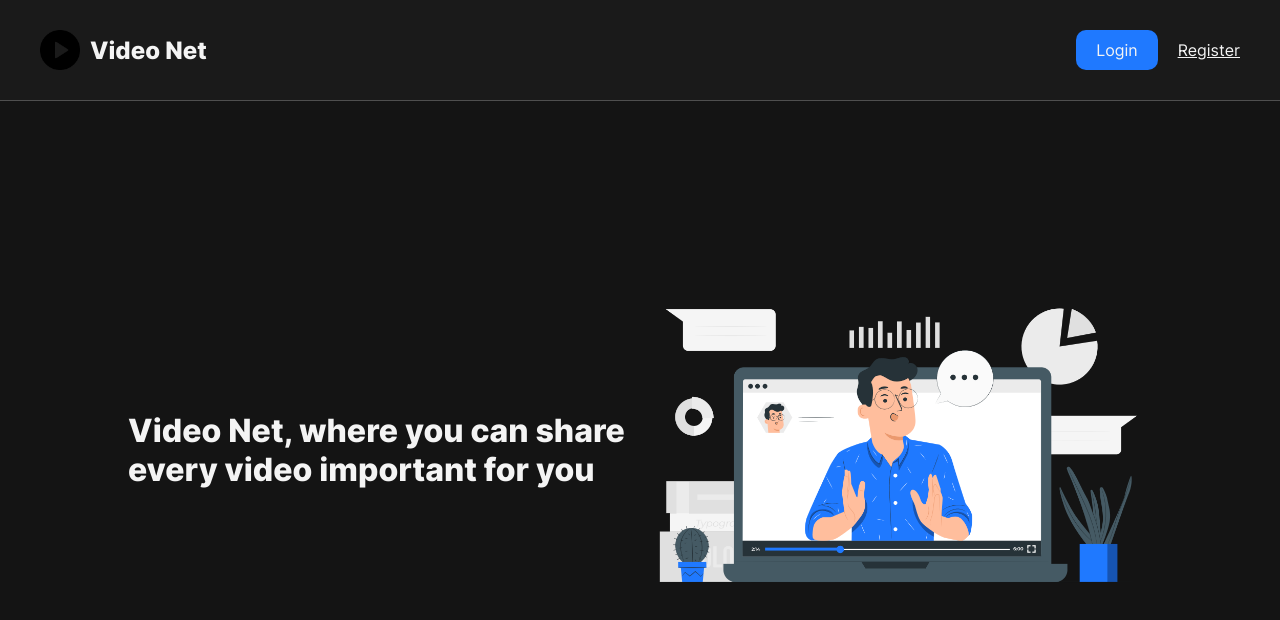
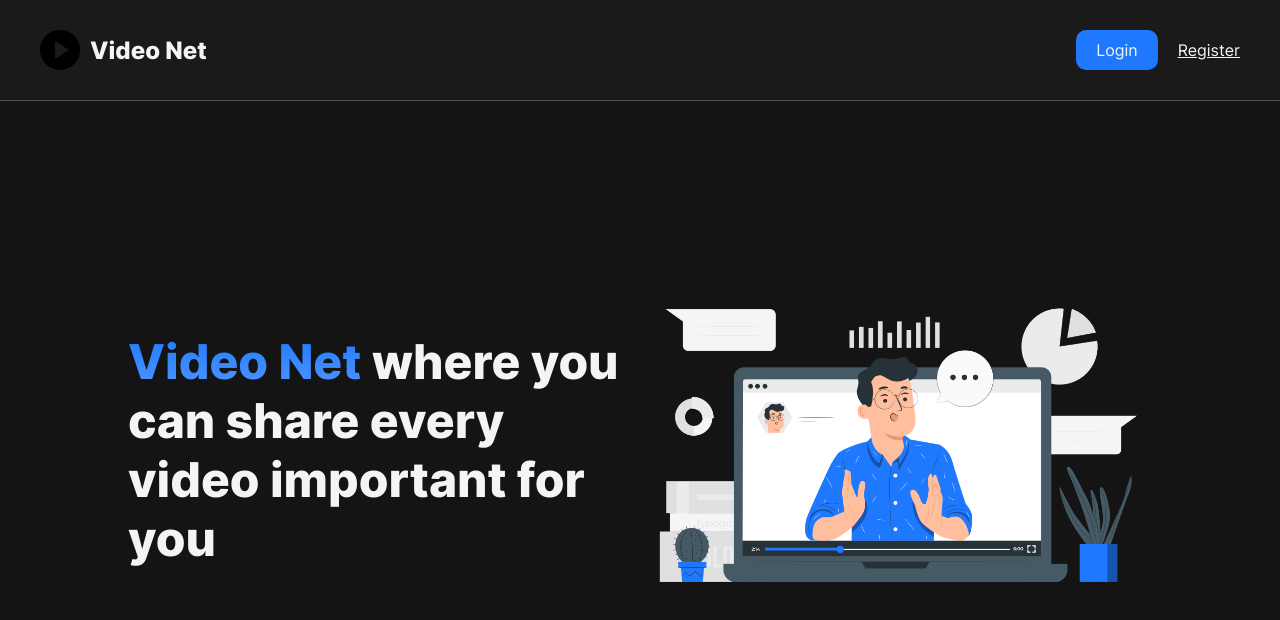
Before and after one commit to forjoa/video-net, a React (Vite) app: page /presentation in a window 1280 px wide. Shown: the top 620 px of the page. Built offline with nearby package versions, Linux system fonts and the light colour scheme.

Commit message:
Added some more styles in title presentation

```diff
--- a/frontend/components/presentation/PresentationHome.jsx
+++ b/frontend/components/presentation/PresentationHome.jsx
@@ -8,7 +8,7 @@ const PresentationHome = () => {
                 <div className="presentation-home-content">
                     <div className="presentation-home-title">
                         <h1>
-                            Video Net, where you can share every video important for you
+                            <span>Video Net</span> where you can share every video important for you
                         </h1>
                     </div>
                     <div className="presentation-home-image">
--- a/frontend/styles/Presentation.css
+++ b/frontend/styles/Presentation.css
@@ -80,6 +80,17 @@
     align-items: center;
 }
 
+.presentation-home-title h1 {
+    font-size: 48px;
+}
+
+.presentation-home-title h1 span {
+    background: linear-gradient(var(--blue), #5096ff);
+    -webkit-background-clip: text;
+    background-clip: text;
+    color: transparent;
+}
+
 .presentation-home-image img {
     width: 100%;
     border-radius: 10px;
```
